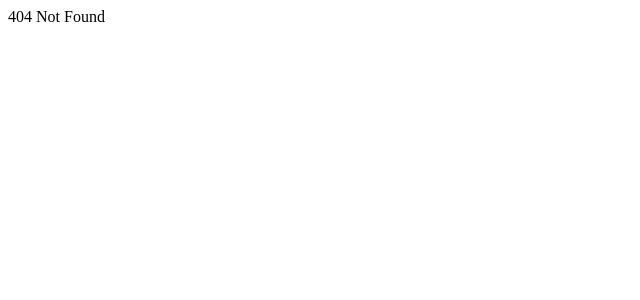
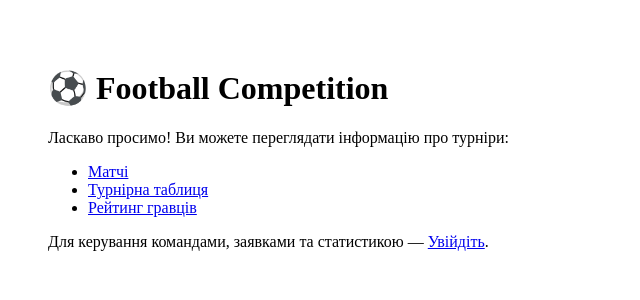
Before and after one commit to Vlad-Bailo-Politech/football-competition, a React (Create React App) app in the folder client/: page / in a window 1280 px wide. Before the commit this address had no page. Shown: the top 300 px of the page, without its empty margins (0-640 px from the left). Built offline with nearby package versions, Linux system fonts and the light colour scheme.

Commit message:
Created a main page.

```diff
--- a/client/src/App.jsx
+++ b/client/src/App.jsx
@@ -8,11 +8,13 @@ import Standings from "./pages/Standings";
 import TeamPage from "./pages/TeamPage";
 import PlayerPage from "./pages/PlayerPage";
 import PlayerRanking from "./pages/PlayerRanking";
+import PublicHome from "./pages/PublicHome";
 
 function App() {
   return (
     <Router>
       <Routes>
+        <Route path="/" element={<PublicHome />} />
         <Route path="/login" element={<Login />} />
         <Route path="/dashboard" element={<Dashboard />} />
         <Route path="/coach" element={<CoachDashboard />} />
--- /dev/null
+++ b/client/src/pages/PublicHome.jsx
@@ -0,0 +1,19 @@
+import React from "react";
+import { Link } from "react-router-dom";
+
+export default function PublicHome() {
+  return (
+    <div style={{ padding: 40 }}>
+      <h1>⚽ Football Competition</h1>
+      <p>Ласкаво просимо! Ви можете переглядати інформацію про турніри:</p>
+
+      <ul>
+        <li><Link to="/matches">Матчі</Link></li>
+        <li><Link to="/standings">Турнірна таблиця</Link></li>
+        <li><Link to="/ranking">Рейтинг гравців</Link></li>
+      </ul>
+
+      <p>Для керування командами, заявками та статистикою — <Link to="/login">Увійдіть</Link>.</p>
+    </div>
+  );
+}
```
